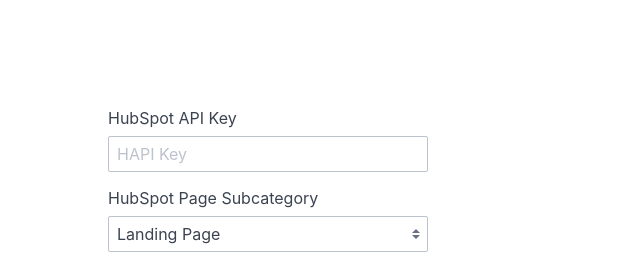
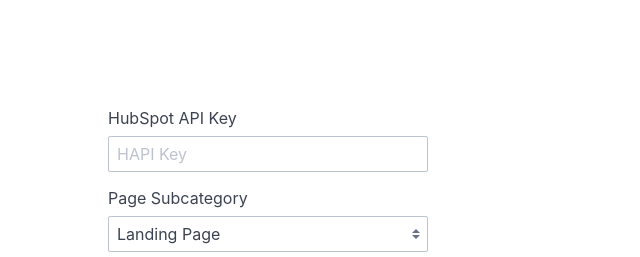
Before and after one commit to mirshko/hubprint, a website: page index.html in a window 1280 px wide. Shown: the top 257 px of the page, without its empty margins (0-640 px from the left). Drawn offline with nearby package versions, Linux system fonts and the light colour scheme.

Commit message:
:speech_balloon: Updating label name

```diff
--- a/index.html
+++ b/index.html
@@ -70,7 +70,7 @@
 						<input id="hapiKey" class="form-input" type="text" placeholder="HAPI Key" v-model="form.hapiKey">
 					</div>
 					<div class="form-group">
-						<label for="form-select" class="form-label">HubSpot Page Subcategory</label>
+						<label for="form-select" class="form-label">Page Subcategory</label>
 					    <select class="form-select">
 					    	<option value="landing_page">Landing Page</option>
 							<option value="site_page">Site Page</option>
```
